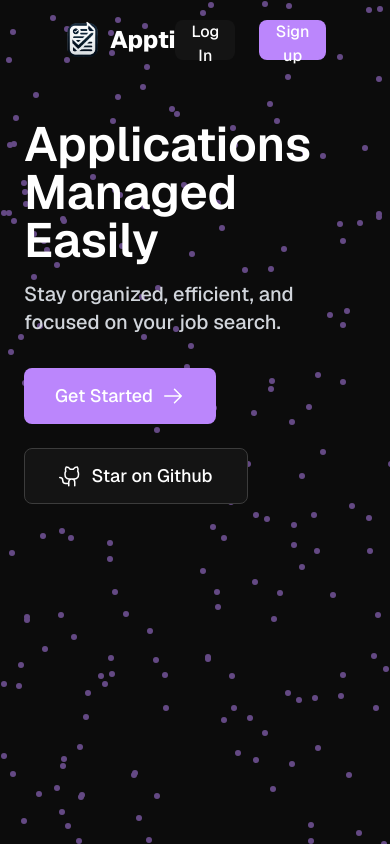
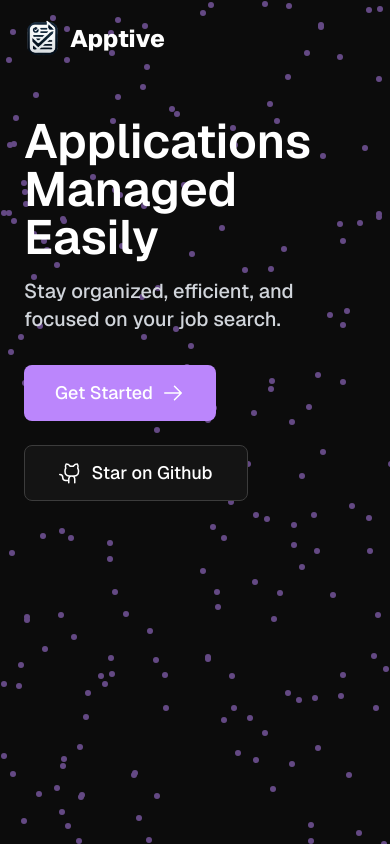
Before and after one commit to krishabbashyal/Apptive, a Next.js app in the folder client/: page / in a window 390 px wide. Built offline with nearby package versions, Linux system fonts and the light colour scheme.

Commit message:
Navbar responsive changes for mobile

```diff
--- a/client/src/components/UserInterface/Navbar.tsx
+++ b/client/src/components/UserInterface/Navbar.tsx
@@ -5,7 +5,7 @@ import CustomButton from "./CustomButton";
 const Navbar = () => {
   return (
     <div>
-      <nav className="flex items-center justify-between bg-none px-16 py-5">
+      <nav className="flex items-center justify-between bg-none px-6 lg:px-16 py-5">
         <div className="flex items-center gap-x-2">
           <Image
             src="/images/logo.png"
@@ -16,7 +16,7 @@ const Navbar = () => {
           />
           <p className="text-2xl font-extrabold">Apptive</p>
         </div>
-        <div className="flex items-center gap-6">
+        <div className="items-center hidden lg:flex gap-6">
           <CustomButton label="Log In" textClasses="hover:text-accent" customClasses="bg-foreground"/>
           <CustomButton label="Sign up" customClasses="bg-accent"/>
         </div>
```
